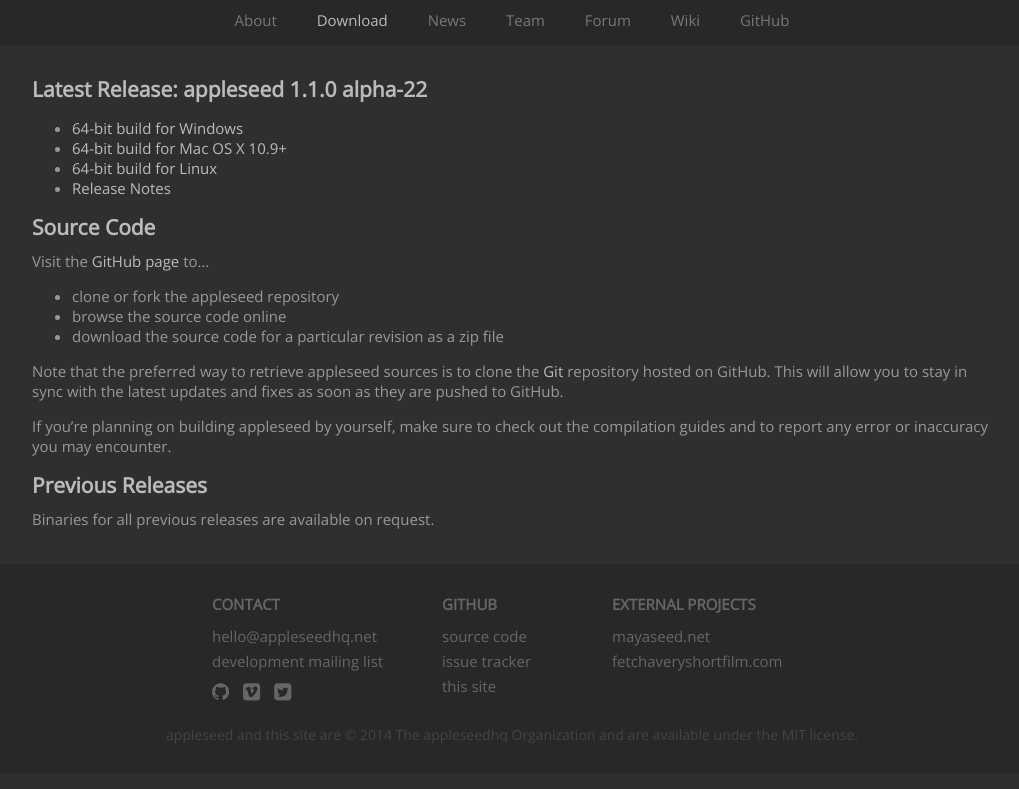
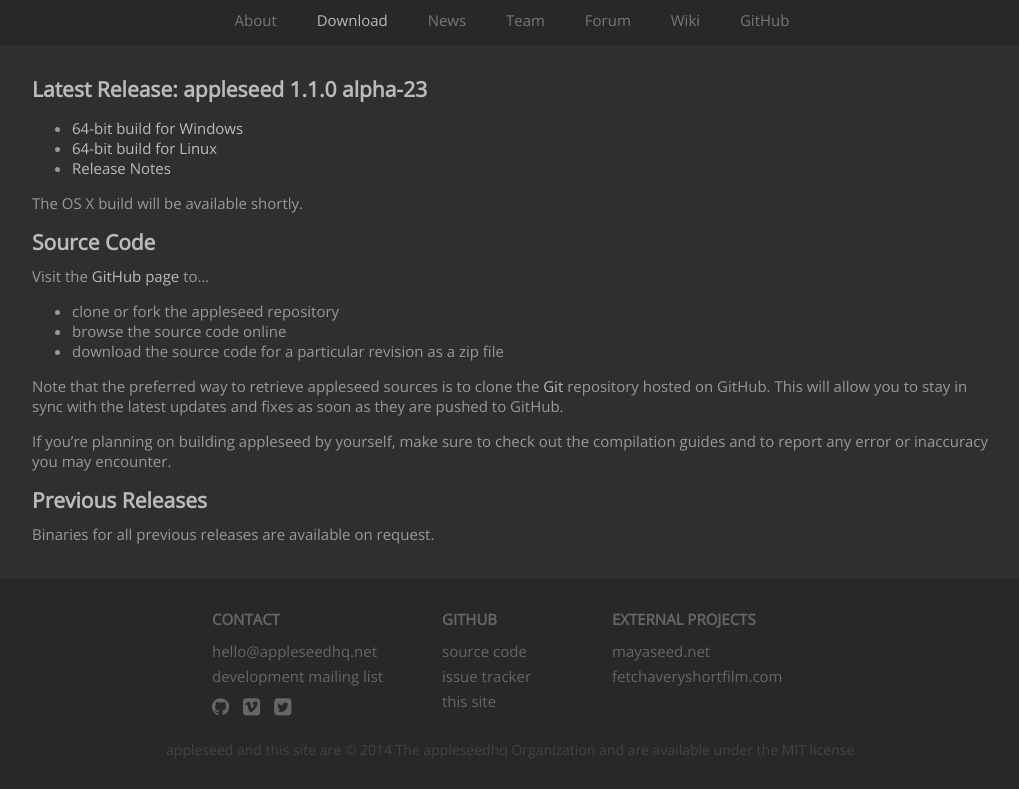
Before and after one commit to appleseedhq/appleseedhq.github.io, a Jekyll site: the page built from download.md, in a window 1280 px wide. Shown: the part 354-1143 px from the top of the page, without its empty margins (128-1147 px from the left). Built offline with Jekyll 4.4.1, drawn with Linux system fonts in a browser that asks for light colours; nearby versions of some CDN libraries.

Commit message:
updated website with 1.1.0 alpha-23 release.

```diff
--- a/download.md
+++ b/download.md
@@ -3,12 +3,14 @@
 title: Download
 ---
 
-## Latest Release: appleseed 1.1.0 alpha-22
+## Latest Release: appleseed 1.1.0 alpha-23
 
-* [64-bit build for Windows](https://github.com/appleseedhq/appleseed/releases/download/1.1.0-alpha-22/appleseed-1.1.0-alpha-22-0-gcdbec94-win64-vs110.zip)
-* [64-bit build for Mac OS X 10.9+](https://github.com/appleseedhq/appleseed/releases/download/1.1.0-alpha-22/appleseed-1.1.0-alpha-22-0-gcdbec94-mac64-clang5.zip)
-* [64-bit build for Linux](https://github.com/appleseedhq/appleseed/releases/download/1.1.0-alpha-22/appleseed-1.1.0-alpha-22-0-gcdbec94-linux64-gcc48.tgz)
-* [Release Notes](https://github.com/appleseedhq/appleseed/releases/tag/1.1.0-alpha-22)
+* [64-bit build for Windows](https://github.com/appleseedhq/appleseed/releases/download/1.1.0-alpha-23/appleseed-1.1.0-alpha-23-0-gb5445bd-win64-vs110.zip)
+<!--* [64-bit build for OS X (10.9+)](https://github.com/appleseedhq/appleseed/releases/download/1.1.0-alpha-22/appleseed-1.1.0-alpha-22-0-gcdbec94-mac64-clang5.zip)-->
+* [64-bit build for Linux](https://github.com/appleseedhq/appleseed/releases/download/1.1.0-alpha-23/appleseed-1.1.0-alpha-23-0-gb5445bd-linux64-gcc48.zip)
+* [Release Notes](https://github.com/appleseedhq/appleseed/releases/tag/1.1.0-alpha-23)
+
+The OS X build will be available shortly.
 
 
 ## Source Code
```
Also changed, not shown: _layouts/home.html (+4 -4 lines).
